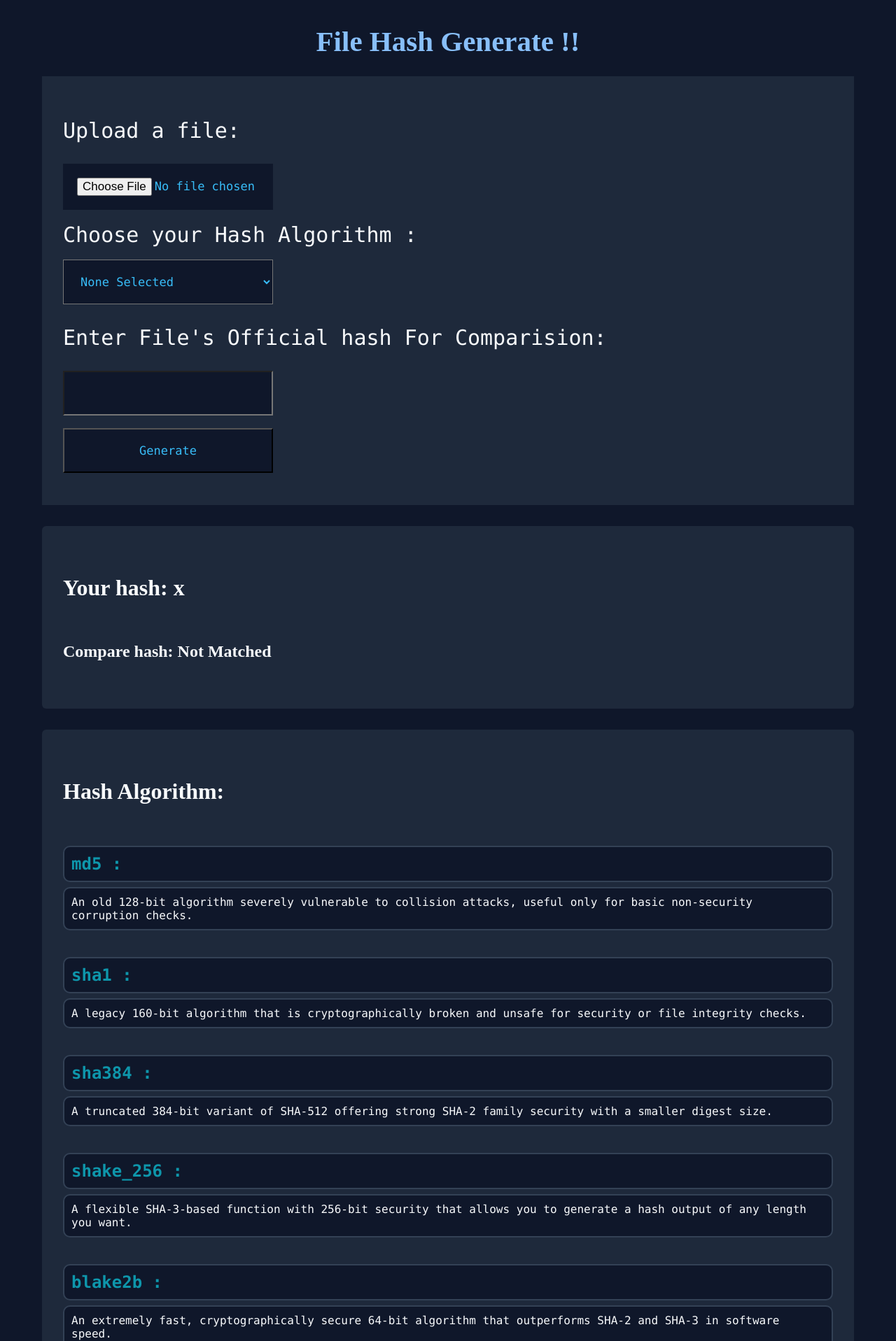
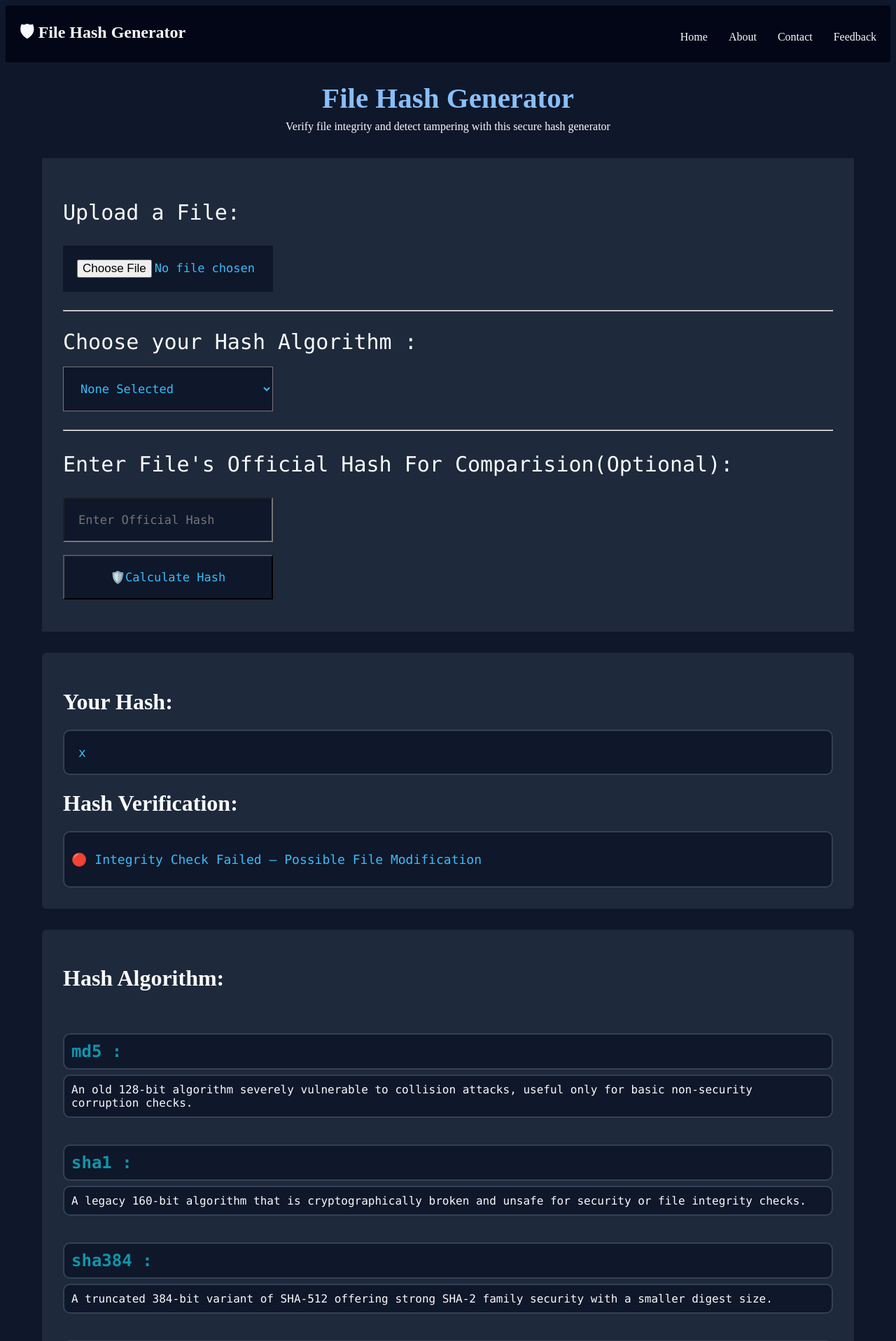
Before and after one commit to ik-7002/File-Hash-Generator, a Flask app: template templates/index.html in a window 1280 px wide. Shown: the top 1917 px of the page at 70% size. Run offline with Flask 3, Linux system fonts and the light colour scheme; the template is opened without the code that fills it: most values are stand-ins (such as "Sample title", 1, 10 or a date in 2020).

Commit message:
Update index.html

```diff
--- a/templates/index.html
+++ b/templates/index.html
@@ -4,14 +4,24 @@
         <link rel="stylesheet" href="{{url_for('static',filename='design.css')}}">
     </head>
     <body>
-        <div class="navbar"></div>
+        <nav class="navbar">
+            <h2>🛡 File Hash Generator</h2>
+            <div class="nav-links">
+                <a href="#">Home</a>
+                <a href="#">About</a>
+                <a href="#">Contact</a>
+                <a href="#">Feedback</a>
+            </div>
+        </nav>
         <div class="Intro">
-            <h1>File Hash Generate !!</h1><br>
+            <h1>File Hash Generator</h1>
+            <p>Verify file integrity and detect tampering with this secure hash generator</p>
         </div>
         <div class="Input">
             <form method="POST" enctype="multipart/form-data">
-                <p>Upload a file:</p>
+                <p>Upload a File:</p>
                 <input type="file" name="file"><br><br>
+                <hr><br>
                 <label for="Choose">Choose your Hash Algorithm :</label><br><br>
                 <select name="Choose" id="Choose">
                     <option value="none">None Selected</option>
@@ -29,22 +39,52 @@
                     <option value="shake_128">shake_128</option>
                     <option value="sha512">sha512</option>
                 </select>
-                <br>
-                <p>Enter File's Official hash For Comparision:</p>
-                <input type="text" name="comp_hash"><br><br>
-                <button>Generate</button>
+                <br><br>
+                <hr>
+                <p>Enter File's Official Hash For Comparision(Optional):</p>
+                <input type="text" name="comp_hash" placeholder="Enter Official Hash"><br><br>
+                <button>🛡️Calculate Hash
+                </button>
             </form>
-        </div>
+            </div>
+
+            {% if result and result.error_mesg %}
+            <div class="error">
+                <h3>ERROR:{{result.error_mesg}}</h3>
+            </div>
+            {% endif %}
+
+            {% if result and result.Your_Hash %}
         <div class="Result">
-            <br>
-            <h1>Your hash: {{result.Your_Hash}}</h1>
-            <br>
-            <h2>Compare hash: {{"Hash Matched Congo" if result.Compare_hash else "Not Matched"}}</h2><br>
+            <h1>Your Hash:</h1>
+            <div class="Hash_box">
+                {{ result.Your_Hash }}
+            </div>
 
+        <h1>Hash Verification:</h1>
+
+        {% if result.Compare_hash is not none %}
+
+            <div class="Verify_box">
+
+                {% if result.Compare_hash %}
+                    <p>🟢 Integrity Verified — No Changes Detected</p>
+                {% else %}
+                    <p>🔴 Integrity Check Failed — Possible File Modification</p>
+                {% endif %}
+
+            </div>
+        {% else %}
+
+        <div class="Verify_box">
+            <p>🔵 Official Hash Not Provided — Verification Not Performed</p>
         </div>
 
+    {% endif %}
+    </div>
+{% endif %}
+
         <div class="Hash_algo_explain">
-            <br>
             <h1>Hash Algorithm:</h1><br>
             <h2>md5 :</h2>
             <p>An old 128-bit algorithm severely vulnerable to collision attacks, useful only for basic non-security corruption checks.</p>
```
